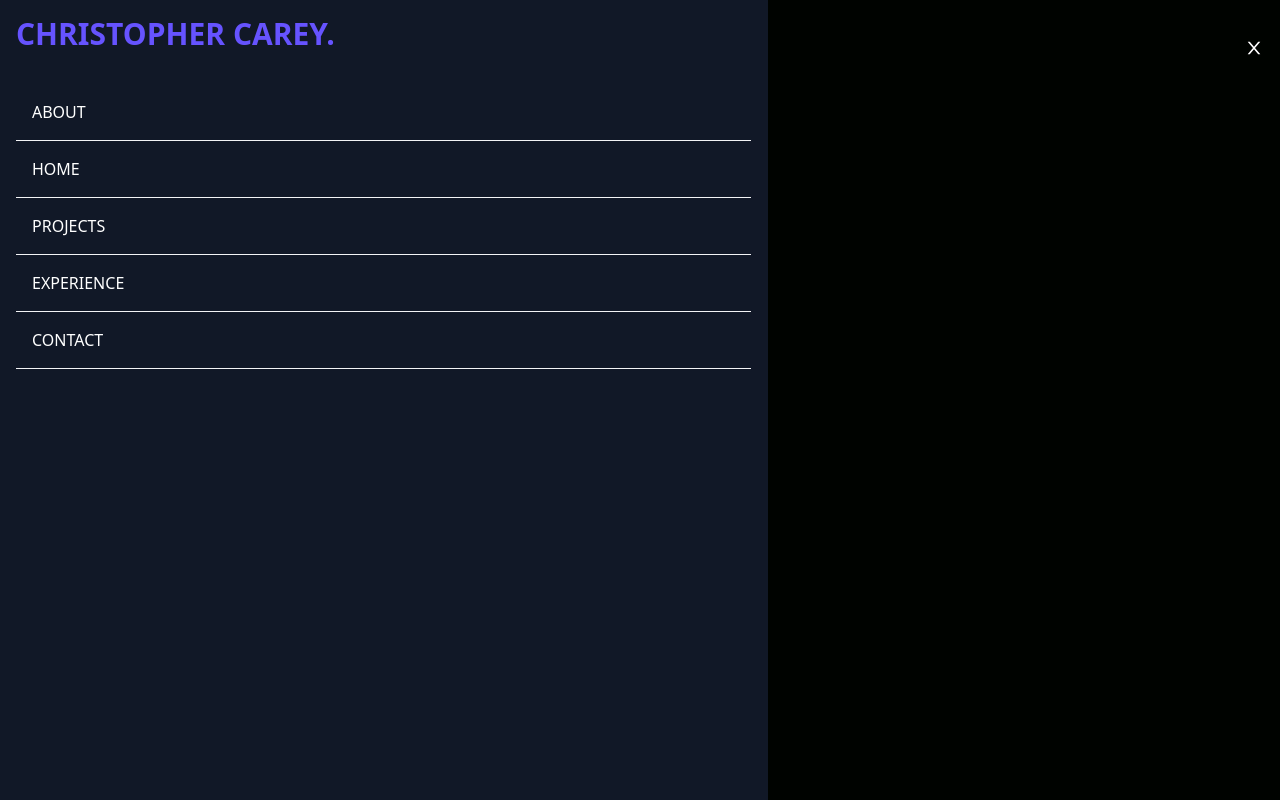
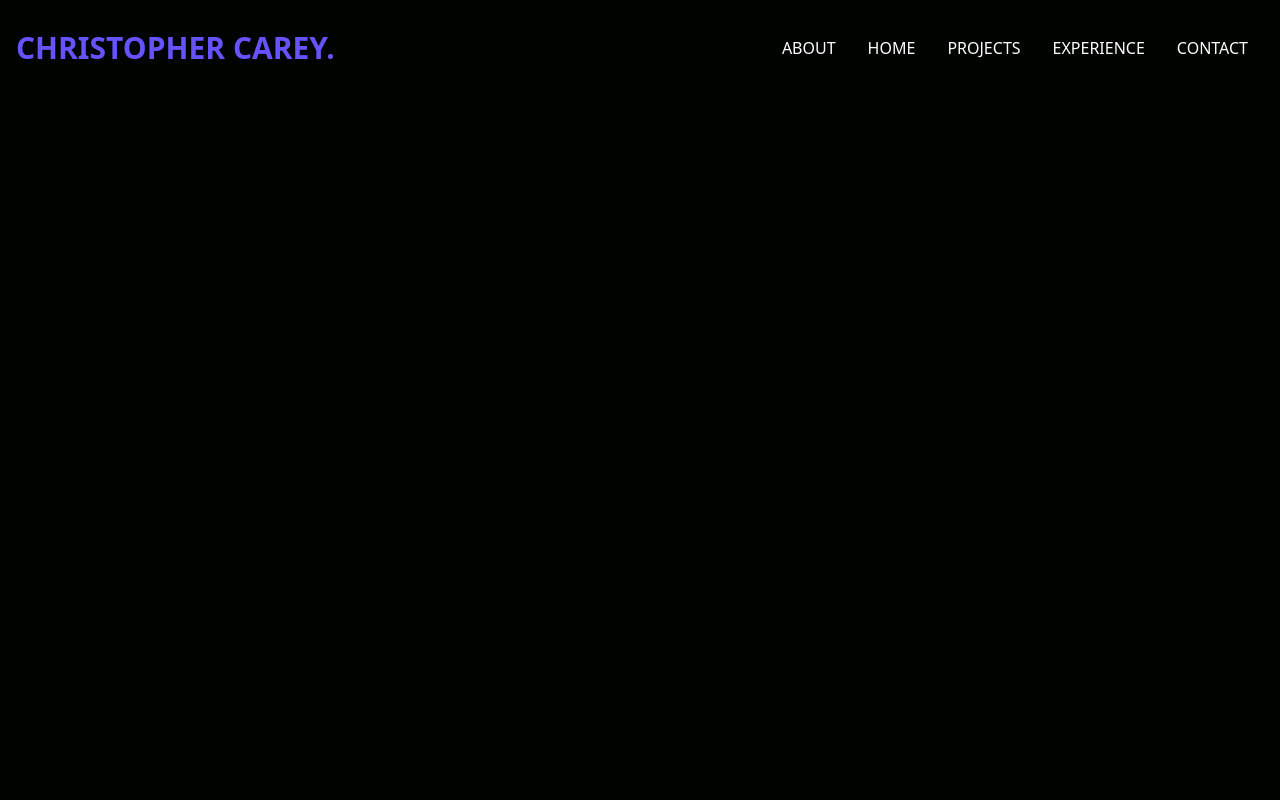
Before and after one commit to christopher-k-c/portfolio, a React (Create React App) app: page / in a window 1280 px wide. Built offline with nearby package versions, Linux system fonts and the light colour scheme.

Commit message:
Navigation component update

```diff
--- a/src/components/NavBar.jsx
+++ b/src/components/NavBar.jsx
@@ -4,9 +4,7 @@ import {AiOutlineMenu, AiOutlineClose} from 'react-icons/ai'
 
 export const NavBar = () => {
 
-
-
-    const [nav, setNav] = useState(false)
+    const [nav, setNav] = useState(true)
 
     const handleNav = () => {
         setNav(!nav)
@@ -14,9 +12,11 @@ export const NavBar = () => {
 
 
   return (
-    <div className='text-white flex justify-between items-center h-24 max-w-[1240] mx-auto px-4  '>
-        <h1 className='w-full text-3xl font-bold text-[#00df9a]'>CHRISTOPHER CAREY.</h1>
-        <ul className='flex hidden'>
+    <div className='text-white flex justify-between items-center h-24 max-w-[1240] mx-auto px-4'>
+
+        <h1 className='w-full text-3xl font-bold text-[#6653ff]'>CHRISTOPHER CAREY.</h1>
+
+            <ul className='hidden md:flex'>
                 <li className='p-4'>ABOUT</li>
                 <li className='p-4'>HOME</li>
                 <li className='p-4'>PROJECTS</li>
@@ -24,13 +24,12 @@ export const NavBar = () => {
                 <li className='p-4'>CONTACT</li>
             </ul>
 
+            <div onClick={handleNav} className='block md:hidden'>
+                {!nav ? <AiOutlineClose size={20}/> :  <AiOutlineMenu size={20}/>}
+            </div>
 
-        <div onClick={handleNav}>
-            {!nav ? <AiOutlineClose size={20}/> :  <AiOutlineMenu size={20}/>}
-
-        </div>
-        <div className={!nav ? 'fixed left-0 top-0 w-[60%] border-r border-r-gray-900 h-full bg-gray-900' : 'fixed hidden'}>
-            <h1 className='w-full text-3xl font-bold text-[#6653ff] p-4'>CHRISTOPHER CAREY.</h1>
+            <div className={!nav ? 'fixed left-0 top-0 w-[60%] border-r border-r-gray-900 h-full bg-gray-900 ease-in-out duration-500 ' : 'fixed left-[-100%] '}>
+                <h1 className='w-full text-3xl font-bold text-[#6653ff] pl-4 pt-8'>CHRISTOPHER CAREY.</h1>
                 <ul className='p-4'>
                     <li className='p-4 border-b border-gray-100'>ABOUT</li>
                     <li className='p-4 border-b border-gray-100'>HOME</li>
@@ -39,6 +38,8 @@ export const NavBar = () => {
                     <li className='p-4 border-b border-gray-100'>CONTACT</li>
                 </ul>
             </div>
+
+
     </div>
   )
 }
```
Lines whose indentation alone changed are shown as unchanged.
